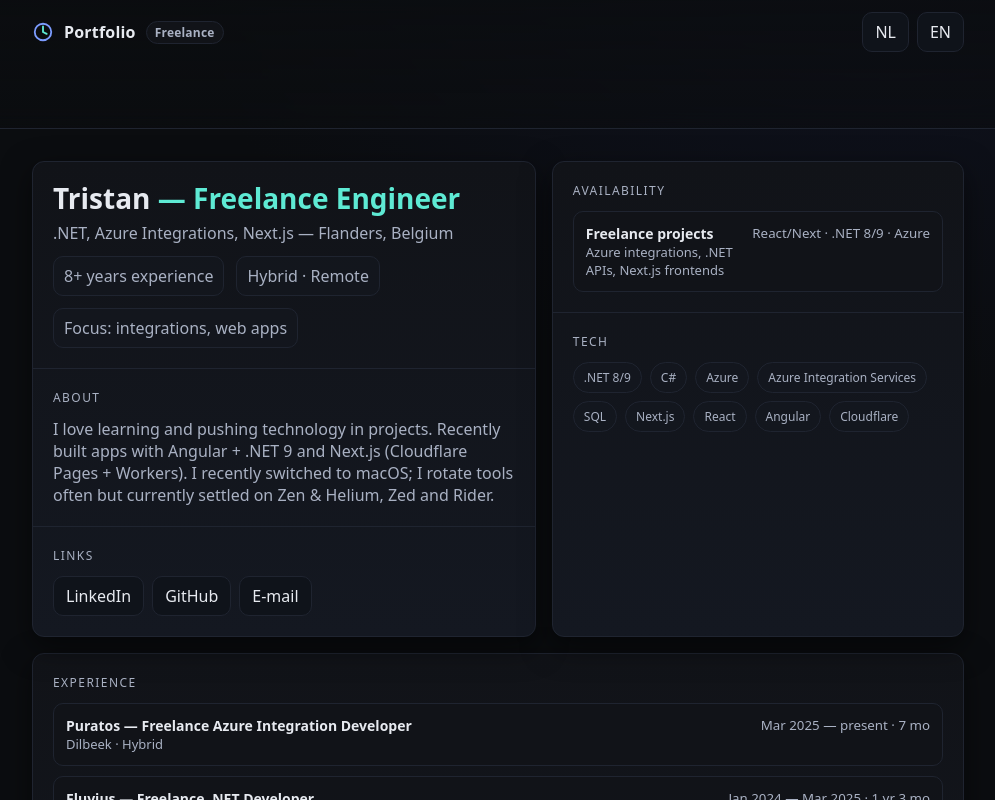
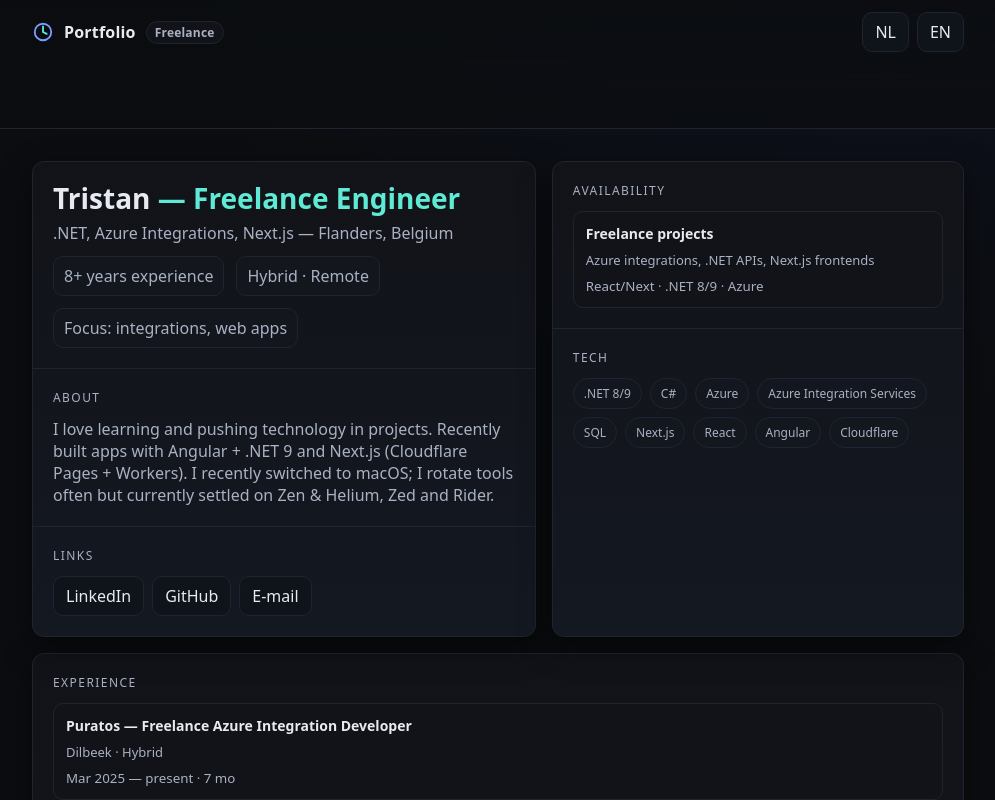
Before and after one commit to TristanBomans/portfolio-nextjs, a Next.js app: page / in a window 1280 px wide. Shown: the top 800 px of the page, without its empty margins (142-1137 px from the left). Built offline with nearby package versions, Linux system fonts and the light colour scheme.

Commit message:
Fix layout of item paragraphs in grid containers

```diff
--- a/app/globals.css
+++ b/app/globals.css
@@ -193,6 +193,12 @@ a {
 .item small {
     color: var(--muted);
 }
+.item > div {
+    display: contents;
+}
+.item p {
+    grid-column: 1 / -1;
+}
 
 .taglist {
     display: flex;
```
